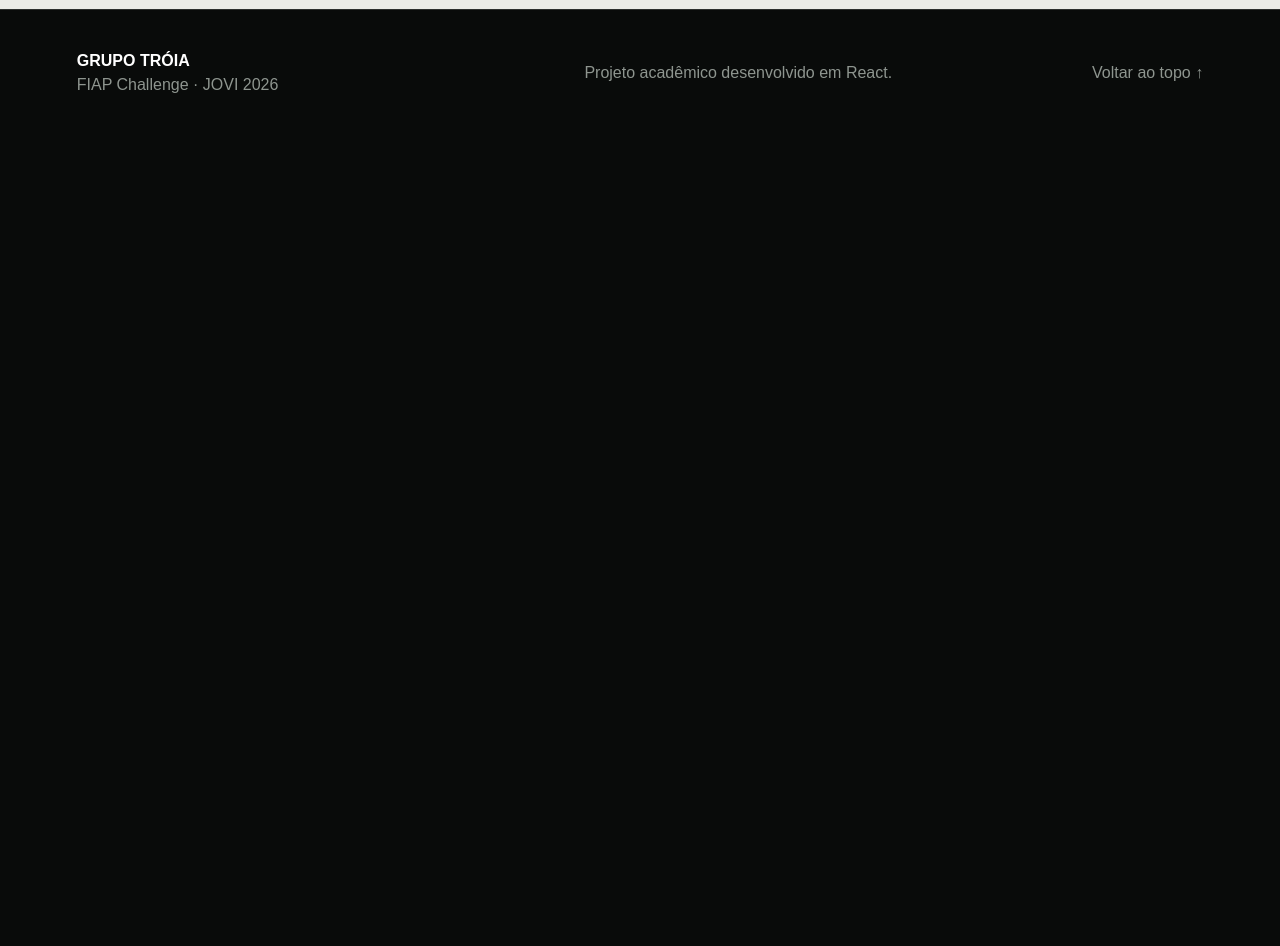
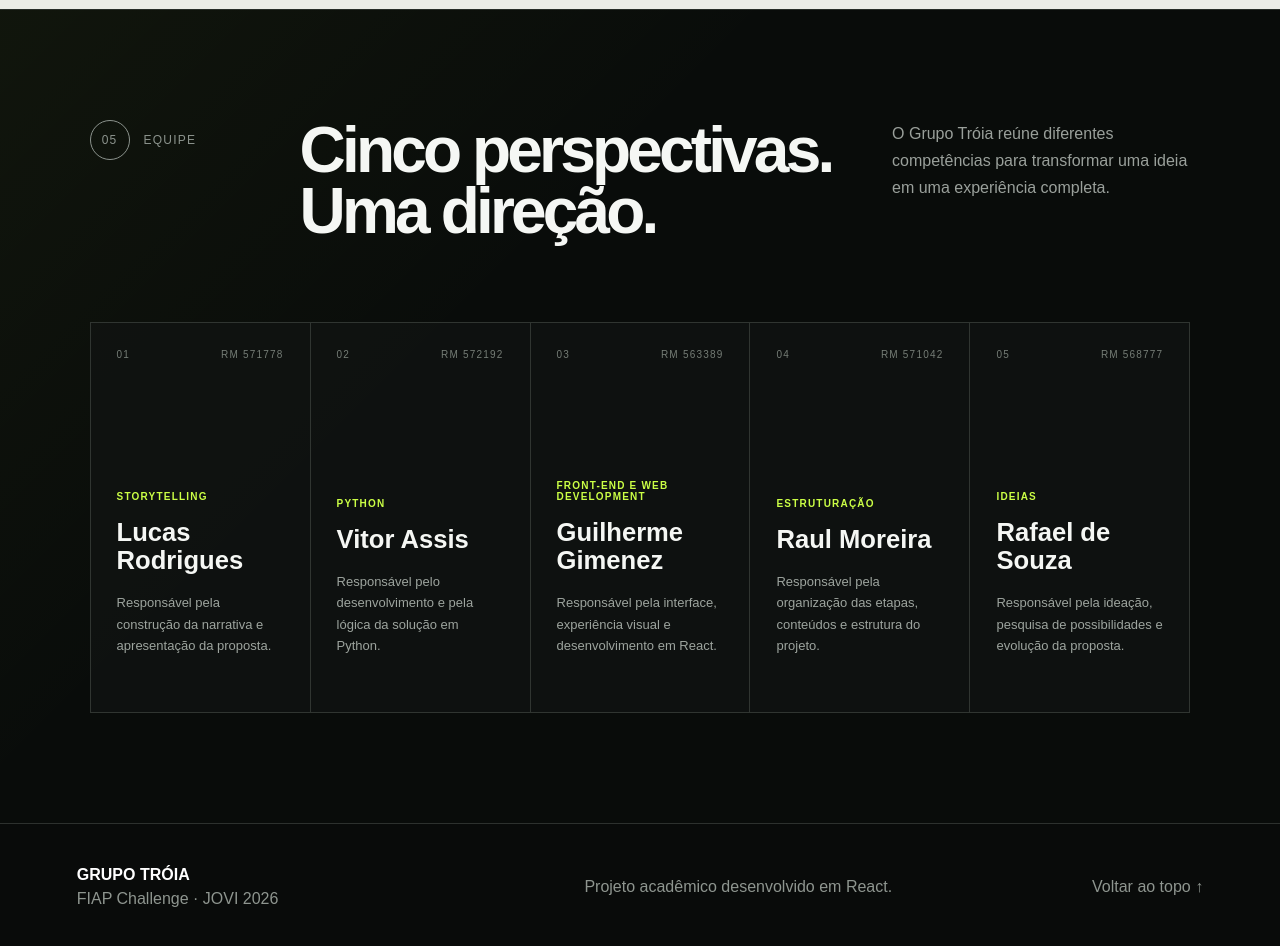
Before and after one commit to gimenezgui/sprint03-troia-webdev, a React (Vite) app: page / in a window 1280 px wide. Shown: the part 5340-6286 px from the top of the page. Before the commit the page ends 5476 px from the top, so only its background shows below. Built offline with nearby package versions, Linux system fonts and the light colour scheme.

Commit message:
feat: adiciona equipe com integrantes e responsabilidades

```diff
--- a/src/App.css
+++ b/src/App.css
@@ -941,3 +941,115 @@
     padding: 28px 22px;
   }
 }
+
+.team {
+  color: #f5f7f4;
+  background:
+    linear-gradient(
+      135deg,
+      rgba(203, 255, 69, 0.04),
+      transparent 38%
+    ),
+    #090c0a;
+  border-top: 1px solid #282d29;
+}
+
+.team-grid {
+  display: grid;
+  grid-template-columns: repeat(5, 1fr);
+  border-top: 1px solid #303531;
+  border-left: 1px solid #303531;
+}
+
+.team-member {
+  display: flex;
+  flex-direction: column;
+  min-width: 0;
+  min-height: 390px;
+  padding: 26px;
+  background: rgba(17, 20, 18, 0.72);
+  border-right: 1px solid #303531;
+  border-bottom: 1px solid #303531;
+  transition:
+    background 0.3s ease,
+    transform 0.3s ease;
+}
+
+.team-member:hover {
+  position: relative;
+  z-index: 1;
+  background: #151a16;
+  transform: translateY(-8px);
+}
+
+.team-member::after {
+  content: '';
+  width: 0;
+  height: 3px;
+  margin-top: 26px;
+  background: #cbff45;
+  transition: width 0.35s ease;
+}
+
+.team-member:hover::after {
+  width: 100%;
+}
+
+.team-member > header {
+  display: flex;
+  justify-content: space-between;
+  gap: 16px;
+  color: #757d76;
+  font-size: 10px;
+  letter-spacing: 0.12em;
+}
+
+.member-content {
+  margin-top: auto;
+}
+
+.member-content small {
+  display: block;
+  margin-bottom: 16px;
+  color: #cbff45;
+  font-size: 10px;
+  font-weight: 700;
+  letter-spacing: 0.12em;
+  text-transform: uppercase;
+}
+
+.member-content h3 {
+  margin: 0 0 18px;
+  overflow-wrap: break-word;
+  font-size: clamp(22px, 2vw, 30px);
+  line-height: 1.1;
+}
+
+.member-content p {
+  margin: 0;
+  color: #9da49e;
+  font-size: 13px;
+  line-height: 1.65;
+}
+
+@media (max-width: 1200px) {
+  .team-grid {
+    grid-template-columns: repeat(3, 1fr);
+  }
+}
+
+@media (max-width: 800px) {
+  .team-grid {
+    grid-template-columns: repeat(2, 1fr);
+  }
+}
+
+@media (max-width: 560px) {
+  .team-grid {
+    grid-template-columns: 1fr;
+  }
+
+  .team-member {
+    min-height: 310px;
+  }
+}
--- a/src/App.jsx
+++ b/src/App.jsx
@@ -6,6 +6,7 @@ import Solution from './components/Solution';
 import Gallery from './components/Gallery';
 import CameraDemo from './components/CameraDemo';
 import Audience from './components/Audience';
+import Team from './components/Team';
 
 export default function App() {
   return (
@@ -18,6 +19,7 @@ export default function App() {
         <Gallery />
         <CameraDemo />
         <Audience />
+        <Team />
       </main>
 
       <Footer />
--- /dev/null
+++ b/src/components/Team.jsx
@@ -0,0 +1,30 @@
+import { teamMembers } from '../data/team';
+import SectionTitle from './SectionTitle';
+import TeamMember from './TeamMember';
+
+export default function Team() {
+  return (
+    <section
+      id="equipe"
+      className="section team"
+      aria-labelledby="team-title"
+    >
+      <SectionTitle
+        number="05"
+        eyebrow="Equipe"
+        title="Cinco perspectivas. Uma direção."
+        description="O Grupo Tróia reúne diferentes competências para transformar uma ideia em uma experiência completa."
+        titleId="team-title"
+      />
+
+      <div className="team-grid">
+        {teamMembers.map((member) => (
+          <TeamMember
+            key={member.id}
+            member={member}
+          />
+        ))}
+      </div>
+    </section>
+  );
+}
--- /dev/null
+++ b/src/components/TeamMember.jsx
@@ -0,0 +1,16 @@
+export default function TeamMember({ member }) {
+  return (
+    <article className="team-member">
+      <header>
+        <span>{member.number}</span>
+        <span>RM {member.rm}</span>
+      </header>
+
+      <div className="member-content">
+        <small>{member.role}</small>
+        <h3>{member.name}</h3>
+        <p>{member.description}</p>
+      </div>
+    </article>
+  );
+}
--- /dev/null
+++ b/src/data/team.js
@@ -0,0 +1,47 @@
+export const teamMembers = [
+  {
+    id: 'lucas',
+    number: '01',
+    name: 'Lucas Rodrigues',
+    rm: '571778',
+    role: 'Storytelling',
+    description:
+      'Responsável pela construção da narrativa e apresentação da proposta.',
+  },
+  {
+    id: 'vitor',
+    number: '02',
+    name: 'Vitor Assis',
+    rm: '572192',
+    role: 'Python',
+    description:
+      'Responsável pelo desenvolvimento e pela lógica da solução em Python.',
+  },
+  {
+    id: 'guilherme',
+    number: '03',
+    name: 'Guilherme Gimenez',
+    rm: '563389',
+    role: 'Front-end e Web Development',
+    description:
+      'Responsável pela interface, experiência visual e desenvolvimento em React.',
+  },
+  {
+    id: 'raul',
+    number: '04',
+    name: 'Raul Moreira',
+    rm: '571042',
+    role: 'Estruturação',
+    description:
+      'Responsável pela organização das etapas, conteúdos e estrutura do projeto.',
+  },
+  {
+    id: 'rafael',
+    number: '05',
+    name: 'Rafael de Souza',
+    rm: '568777',
+    role: 'Ideias',
+    description:
+      'Responsável pela ideação, pesquisa de possibilidades e evolução da proposta.',
+  },
+];
```
